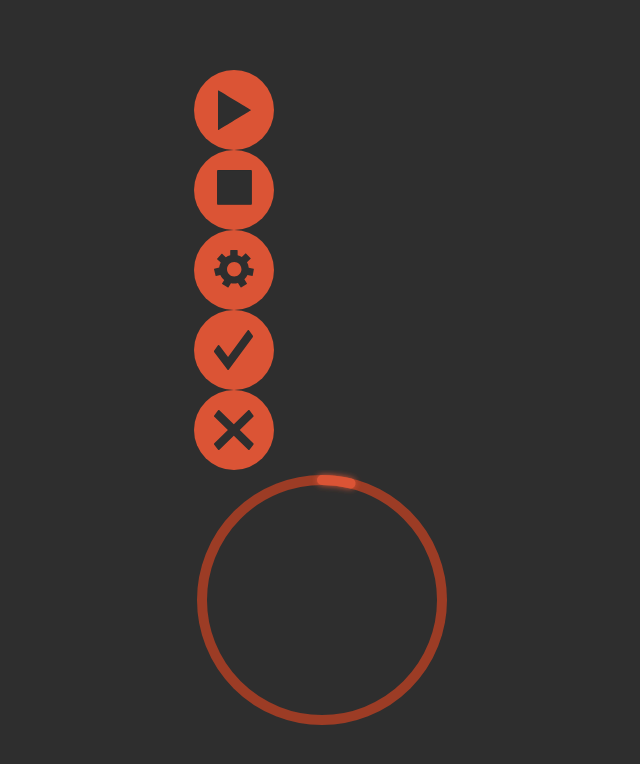
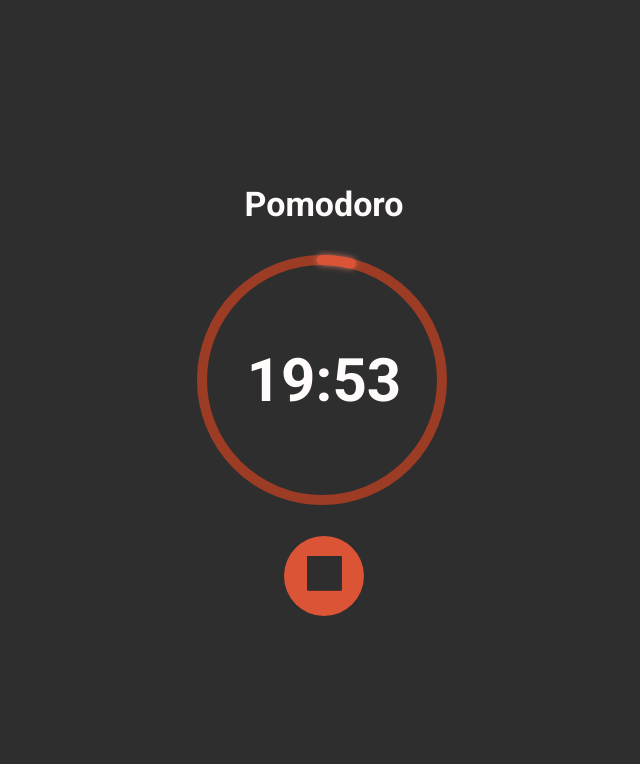
Before and after one commit to nelsonlpco/vue-pomodoro, a Vue app: page / in a window 1280 px wide. Shown: the top 764 px of the page, without its empty margins (316-956 px from the left). Built offline with nearby package versions, Linux system fonts and the light colour scheme.

Commit message:
added pomodoro screen

```diff
--- a/src/App.vue
+++ b/src/App.vue
@@ -5,6 +5,7 @@
 </template>
 
 <style lang="scss">
+@import url('https://fonts.googleapis.com/css2?family=Roboto:wght@300;400;700&display=swap');
 @import './theme/theme.scss';
 
 body {
@@ -18,7 +19,7 @@ body {
 }
 
 #app {
-  font-family: Avenir, Helvetica, Arial, sans-serif;
+  font-family:'Roboto', Avenir, Helvetica, Arial, sans-serif;
   -webkit-font-smoothing: antialiased;
   -moz-osx-font-smoothing: grayscale;
   text-align: center;
--- a/src/components/Timer.vue
+++ b/src/components/cells/Timer.vue
@@ -1,10 +1,15 @@
 <template>
-  <div class="timer">Timer: {{minutes}}:{{seconds}}</div>
+    <TimerText>{{minutes}}:{{seconds}}</TimerText>
 </template>
 
 <script>
+import TimerText from '@/components/molecules/TimerText.vue';
+
 export default {
   name: 'Timer',
+  components: {
+    TimerText,
+  },
   props: {
     time: {
       type: Number,
@@ -55,9 +60,3 @@ export default {
   },
 };
 </script>
-
-<style scoped>
-  .timer {
-    color: var(--app-color-text);
-  }
-</style>
--- /dev/null
+++ b/src/components/cells/WatchDisplay/TimerDisplay.vue
@@ -0,0 +1,21 @@
+<template>
+  <Container>
+    <Timer />
+    <Subtitle>{{this.legend}}</Subtitle>
+  </Container>
+</template>
+
+<script>
+import Container from '@/components/molecules/Container.vue';
+import Subtitle from '@/components/molecules/Subtitle.vue';
+import Timer from '@/components/cells/Timer.vue';
+
+export default {
+  name: 'TimerDisplay',
+  components: {
+    Container,
+    Subtitle,
+    Timer,
+  },
+};
+</script>
--- /dev/null
+++ b/src/components/cells/WatchDisplay/WatchDisplay.vue
@@ -0,0 +1,33 @@
+<template>
+<Container>
+  <DisplayCircleTimer>
+    <TimerDisplay />
+  </DisplayCircleTimer>
+  <Container margin="26px 0 0 0">
+    <ButtonStop />
+  </Container>
+</Container>
+</template>
+
+<script>
+import DisplayCircleTimer from '@/components/molecules/DisplayCircleTimer.vue';
+import Container from '@/components/molecules/Container.vue';
+import ButtonStop from '@/components/cells/buttons/ButtonStop.vue';
+import TimerDisplay from './TimerDisplay.vue';
+
+export default {
+  name: 'CloudWatch',
+  components: {
+    ButtonStop,
+    DisplayCircleTimer,
+    Container,
+    TimerDisplay,
+  },
+  props: {
+    legend: {
+      type: String,
+      default: 'Trabalho',
+    },
+  },
+};
+</script>
--- /dev/null
+++ b/src/components/molecules/Container.vue
@@ -0,0 +1,43 @@
+<template>
+  <div :style="style"><slot /></div>
+</template>
+
+<script>
+export default {
+  name: 'Container',
+  props: {
+    direction: {
+      type: String,
+      default: 'column',
+    },
+    justifyContent: {
+      type: String,
+      default: 'center',
+    },
+    alignItems: {
+      type: String,
+      default: 'center',
+    },
+    flex: {
+      type: Number,
+      default: 1,
+    },
+    margin: {
+      type: String,
+      default: '0 0 0 0',
+    },
+  },
+  data() {
+    return {
+      style: {
+        display: 'flex',
+        justifyContent: this.$props.justifyContent,
+        alignItems: this.$props.alignItems,
+        flex: this.$props.flex,
+        flexDirection: this.$props.direction,
+        margin: this.$props.margin,
+      },
+    };
+  },
+};
+</script>
--- a/src/components/molecules/DisplayCircleTimer.vue
+++ b/src/components/molecules/DisplayCircleTimer.vue
@@ -25,7 +25,7 @@
             :cx="cx"
             :cy="cy"
             :r="r"
-            :stroke="actionColor"
+            stroke="#da755e"
             stroke-linecap="round"
             stroke-width="10"
             fill="none"
--- a/src/components/molecules/Title.vue
+++ b/src/components/molecules/Title.vue
@@ -1,5 +1,24 @@
 <template>
-  <span class="title">
+  <div class="title" :style="style">
     <slot />
-  </span>
+  </div>
 </template>
+
+<script>
+export default {
+  name: 'Title',
+  props: {
+    margin: {
+      type: String,
+      default: '0 0 26px 0',
+    },
+  },
+  data() {
+    return {
+      style: {
+        margin: this.$props.margin,
+      },
+    };
+  },
+};
+</script>
--- a/src/router/index.js
+++ b/src/router/index.js
@@ -1,7 +1,6 @@
 import Vue from 'vue';
 import VueRouter from 'vue-router';
 import Home from '../views/Home.vue';
-import Pomodoro from '../views/Pomodoro.vue';
 
 Vue.use(VueRouter);
 
@@ -10,11 +9,6 @@ const routes = [
     path: '/',
     name: 'Home',
     component: Home,
-  },
-  {
-    path: '/pomodoro/:type',
-    name: 'Pomodoro',
-    component: Pomodoro,
   },
   {
     path: '/about',
--- a/src/views/Home.vue
+++ b/src/views/Home.vue
@@ -1,31 +1,19 @@
 <template>
   <div class="home">
-    <ButtonPlay />
-    <ButtonStop />
-    <ButtonConfig />
-    <ButtonConfirm />
-    <ButtonCancel />
-    <DisplayCircleTimer />
+    <Title>Pomodoro</Title>
+    <WatchDisplay />
   </div>
 </template>
 
 <script>
-import ButtonPlay from '@/components/cells/buttons/ButtonPlay.vue';
-import ButtonStop from '@/components/cells/buttons/ButtonStop.vue';
-import ButtonConfig from '@/components/cells/buttons/ButtonConfig.vue';
-import ButtonConfirm from '@/components/cells/buttons/ButtonConfirm.vue';
-import ButtonCancel from '@/components/cells/buttons/ButtonCancel.vue';
-import DisplayCircleTimer from '@/components/molecules/DisplayCircleTimer.vue';
+import Title from '@/components/molecules/Title.vue';
+import WatchDisplay from '@/components/cells/WatchDisplay/WatchDisplay.vue';
 
 export default {
   name: 'Home',
   components: {
-    ButtonPlay,
-    ButtonStop,
-    ButtonConfig,
-    ButtonConfirm,
-    ButtonCancel,
-    DisplayCircleTimer,
+    WatchDisplay,
+    Title,
   },
   methods: {
     onClick() {
--- a/src/views/Pomodoro.vue
+++ /dev/null
@@ -1,35 +0,0 @@
-<template>
-  <section>
-    <h1>Pomodoro</h1>
-    {{ $route.params.type }}
-    <Timer :time="pomodoroTime" />
-    <Button @click="rest()">X</Button>
-  </section>
-</template>
-
-<script>
-import Timer from '@/components/Timer.vue';
-import PomodoroTypes from './PomodoroTypes';
-
-export default {
-  name: 'Pomodoro',
-  components: {
-    Timer,
-  },
-  computed: {
-    pomodoroTime() {
-      const { type } = this.$route.params;
-      return PomodoroTypes[type].time;
-    },
-  },
-  methods: {
-    rest() {
-      if (this.$route.params.type === 'rest') {
-        this.$router.push({ name: 'Pomodoro', params: { type: 'rest' } });
-      } else {
-        this.$router.push({ name: 'Home' });
-      }
-    },
-  },
-};
-</script>
```
